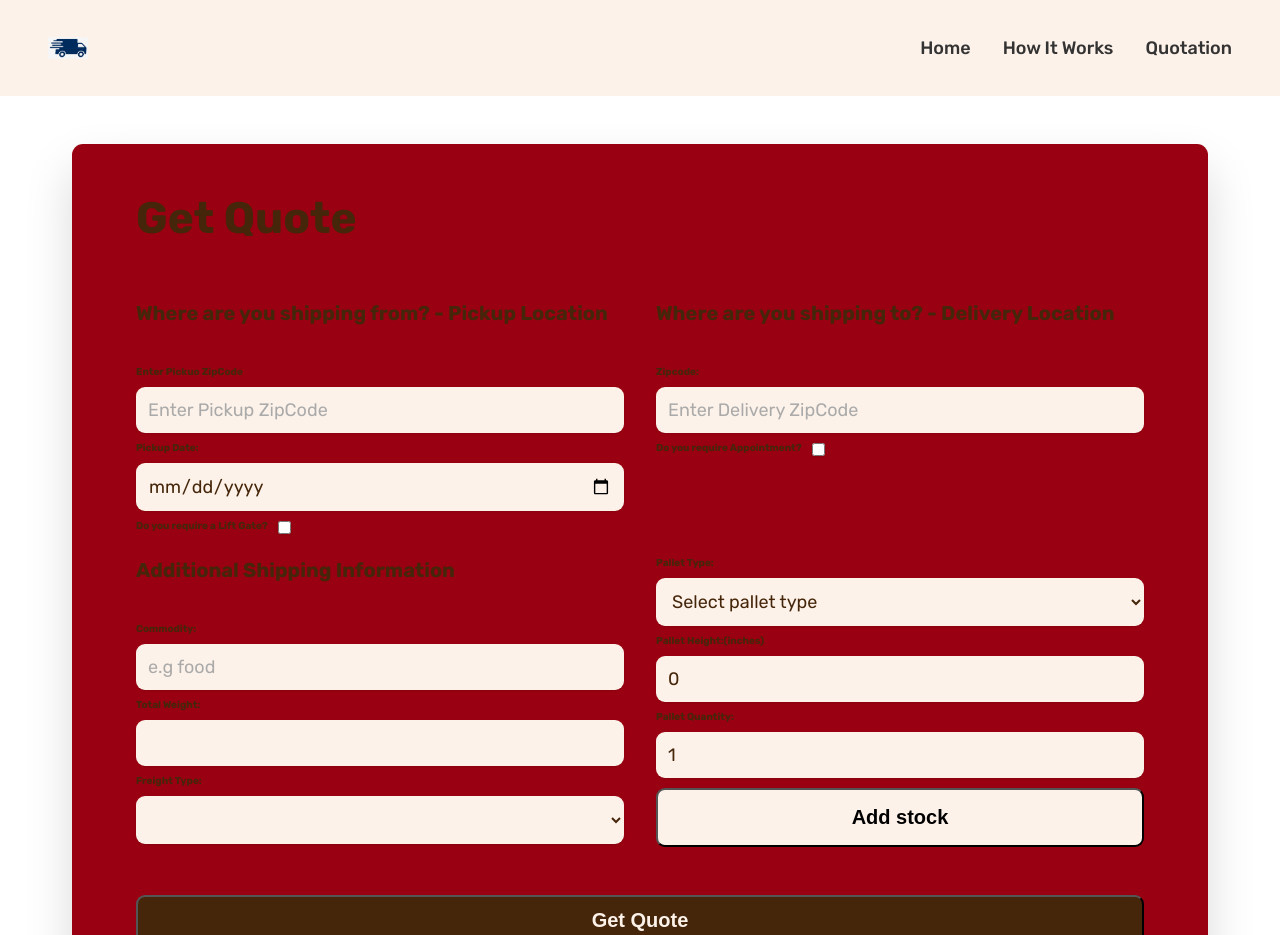
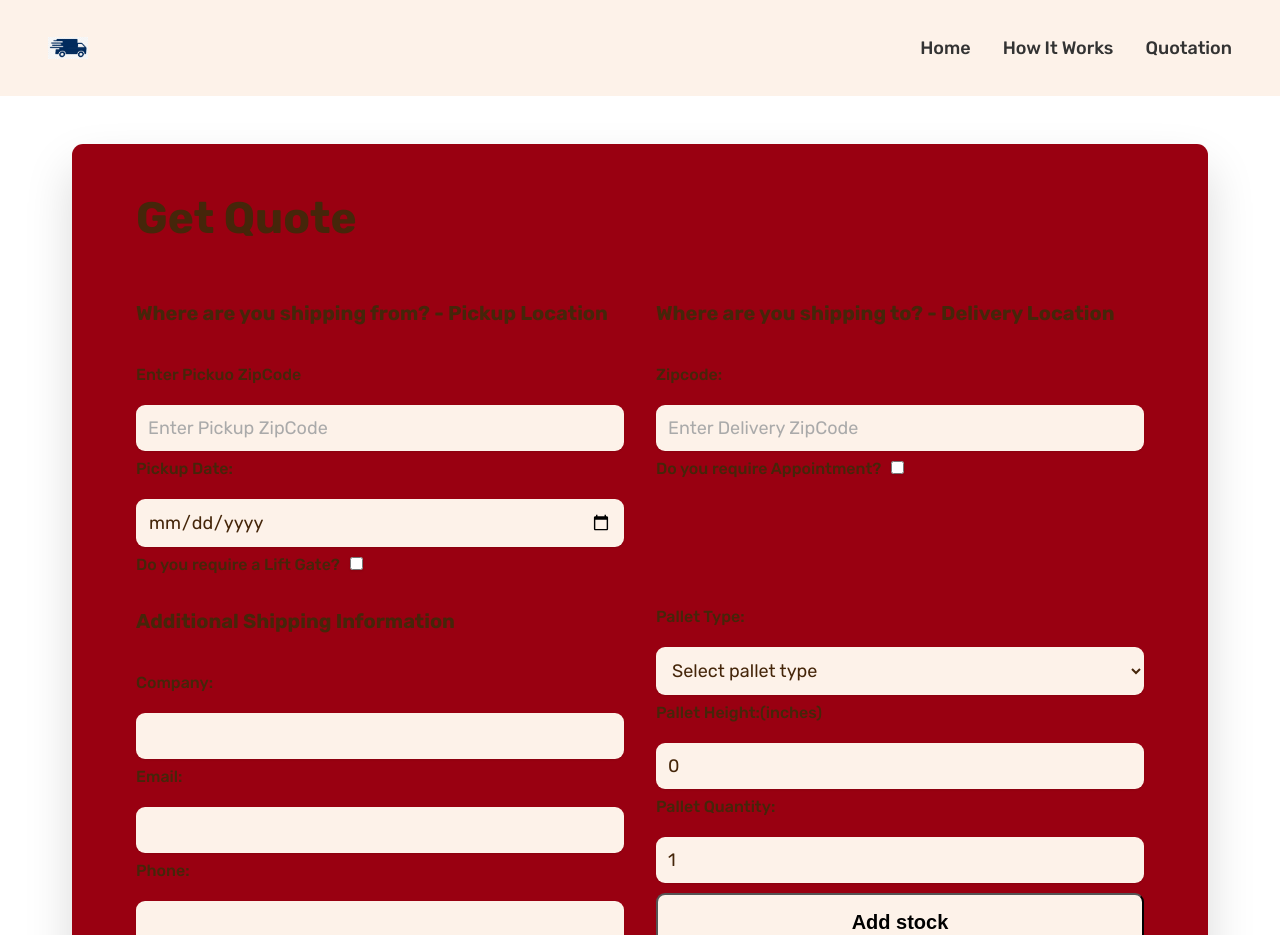
Before and after one commit to dredysteam/Cargo-Deliv, an Angular app: page /quotation in a window 1280 px wide. Shown: the top 935 px of the page. Built offline with nearby package versions, Linux system fonts and the light colour scheme.

Commit message:
aditional info c updated / sweetalert2 installed

```diff
--- a/package.json
+++ b/package.json
@@ -19,6 +19,7 @@
     "@angular/platform-browser-dynamic": "~13.1.0",
     "@angular/router": "~13.1.0",
     "rxjs": "~7.4.0",
+    "sweetalert2": "^11.7.10",
     "tslib": "^2.3.0",
     "zone.js": "~0.11.4"
   },
--- a/src/main/quotation/components/aditional-info/aditional-info.component.html
+++ b/src/main/quotation/components/aditional-info/aditional-info.component.html
@@ -1,6 +1,12 @@
 <div [formGroup]="parent" class="quotation-form-item">
   <div formGroupName="aditionalInfo" class="flex-y-container">
     <h3 class="heading-terciary">Additional Shipping Information</h3>
+    <label>Company:</label>
+    <input type="text" formControlName="company" />
+    <label>Email:</label>
+    <input type="text" formControlName="email" />
+    <label>Phone:</label>
+    <input type="text" formControlName="phone" />
     <label>Commodity:</label>
     <input type="text" placeholder="e.g food" formControlName="commodity" />
     <label for="total-weight">Total Weight:</label>
--- a/src/main/quotation/containers/quotation-form/quotation-form.component.ts
+++ b/src/main/quotation/containers/quotation-form/quotation-form.component.ts
@@ -1,14 +1,11 @@
-import {
-  ChangeDetectorRef,
-  Component,
-  OnInit,
-  ChangeDetectionStrategy,
-} from '@angular/core';
+import { ChangeDetectorRef, Component, OnInit } from '@angular/core';
 import { FormArray, FormControl, FormGroup, Validators } from '@angular/forms';
 import { PalletType } from '../../models/palletType.interface';
 import { Quotation } from '../../models/quotation.interface';
 import { StockPallet } from '../../models/stockPallet.interface';
 import { QuotationService } from '../../quotation.service';
+
+import Swal from 'sweetalert2';
 @Component({
   selector: 'app-quotation-form',
   templateUrl: './quotation-form.component.html',
@@ -35,6 +32,9 @@ export class QuotationFormComponent implements OnInit {
       appointment: new FormControl(''),
     }),
     aditionalInfo: new FormGroup({
+      company: new FormControl(''),
+      email: new FormControl(''),
+      phone: new FormControl(''),
       commodity: new FormControl(''),
       totalWeight: new FormControl(''),
       freightType: new FormControl(''),
@@ -68,6 +68,13 @@ export class QuotationFormComponent implements OnInit {
 
   handleSubmit() {
     console.log(this.form.value);
+    Swal.fire({
+      position: 'top-end',
+      icon: 'success',
+      title: 'Your work has been saved',
+      showConfirmButton: false,
+      timer: 2000,
+    });
     // this.quotationService.addQuotation(this.form.value);
     // this.create.emit(quotation);
     // if (isValid) {
--- a/src/styles.css
+++ b/src/styles.css
@@ -115,7 +115,7 @@ body {
   margin-right: 1.6rem !important;
 }
 
-.label {
+label {
   display: block;
   font-size: 1.6rem;
   font-weight: 500;
```
Also changed, not shown: 1 other file (tests, documents, lock files or other folders).
